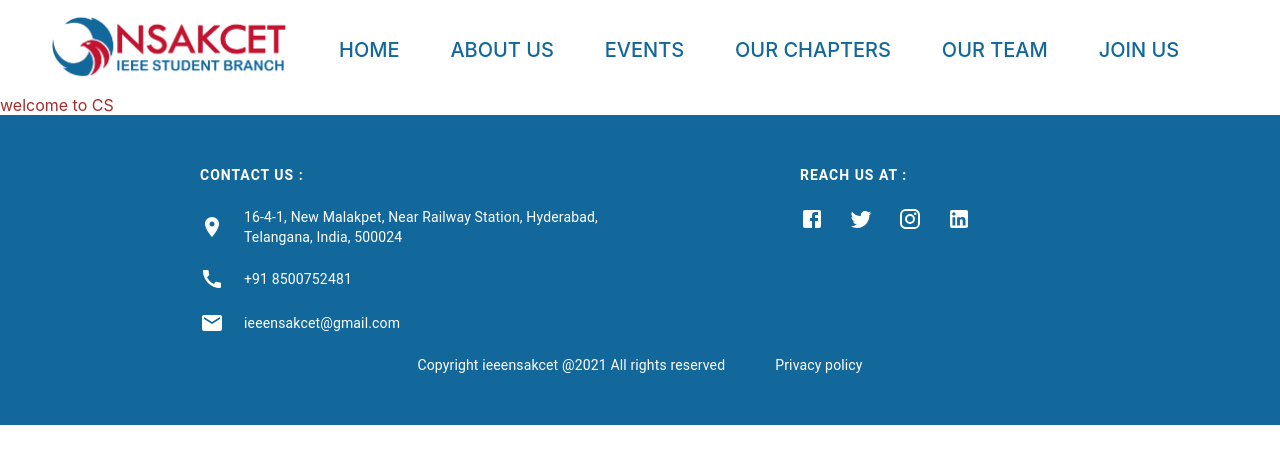
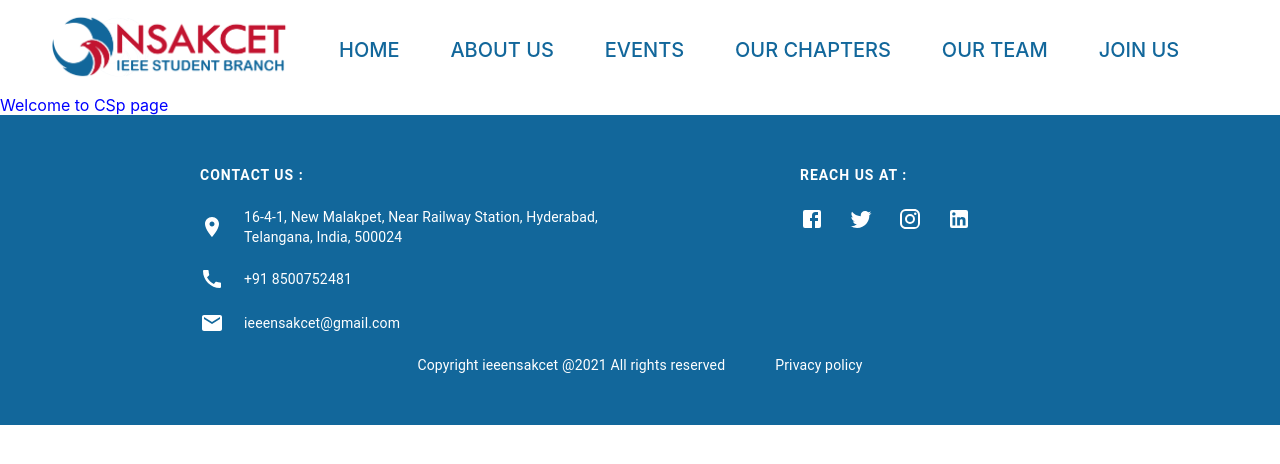
Before and after one commit to mohammedsrehan/ieee-website, a React (Create React App) app: page /cs in a window 1280 px wide. Shown: the top 464 px of the page. Built offline with nearby package versions, Linux system fonts and the light colour scheme; the HTML template or start-up script is replaced by a standard one.

Commit message:
Edited CS page

```diff
--- a/src/pages/chapters/CS/Cs.js
+++ b/src/pages/chapters/CS/Cs.js
@@ -4,7 +4,7 @@ import './cs.css'
 const Cs = () => {
     return (
         <div>
-            <p className="CS">welcome to CS</p>
+            <p className="CS">Welcome to CSp page</p>
         </div>
     );
 };
--- a/src/pages/chapters/CS/cs.css
+++ b/src/pages/chapters/CS/cs.css
@@ -1,3 +1,3 @@
 .CS{
-    color:brown;
+    color:blue;
 }
```
